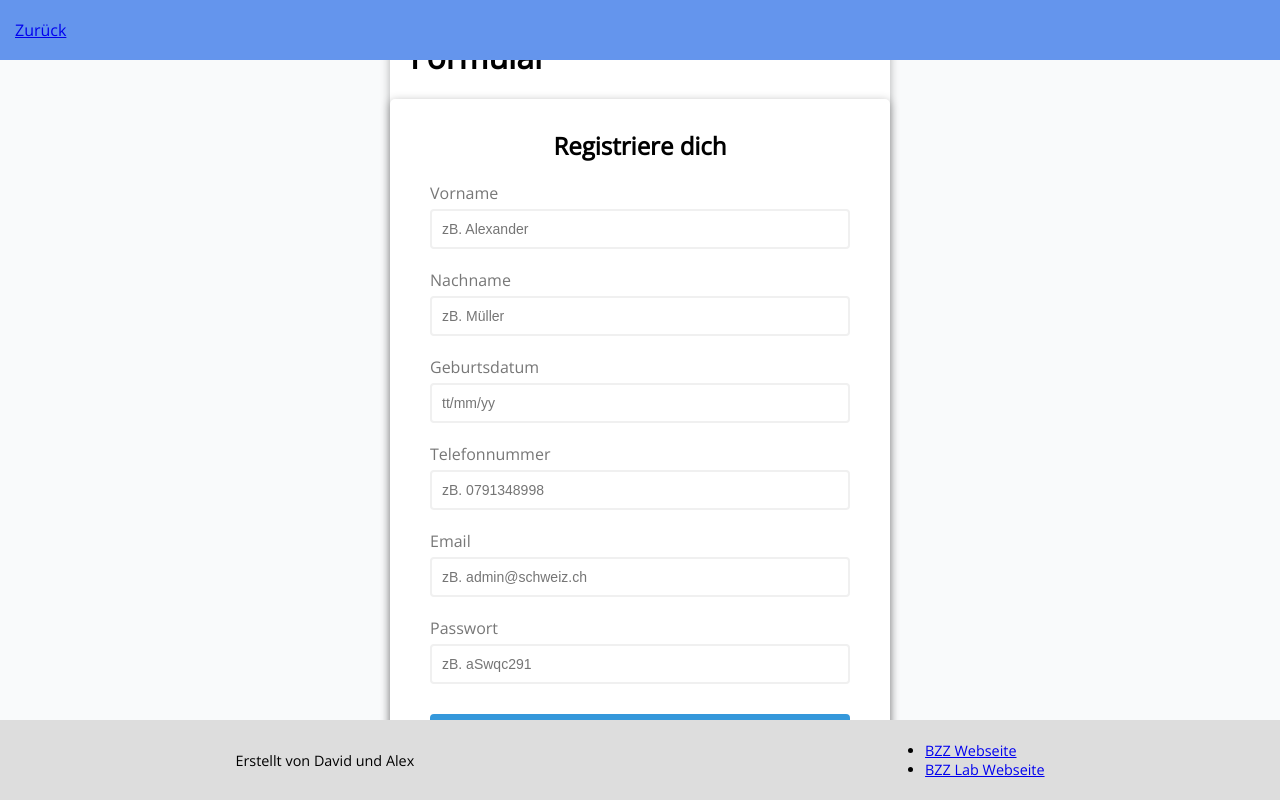
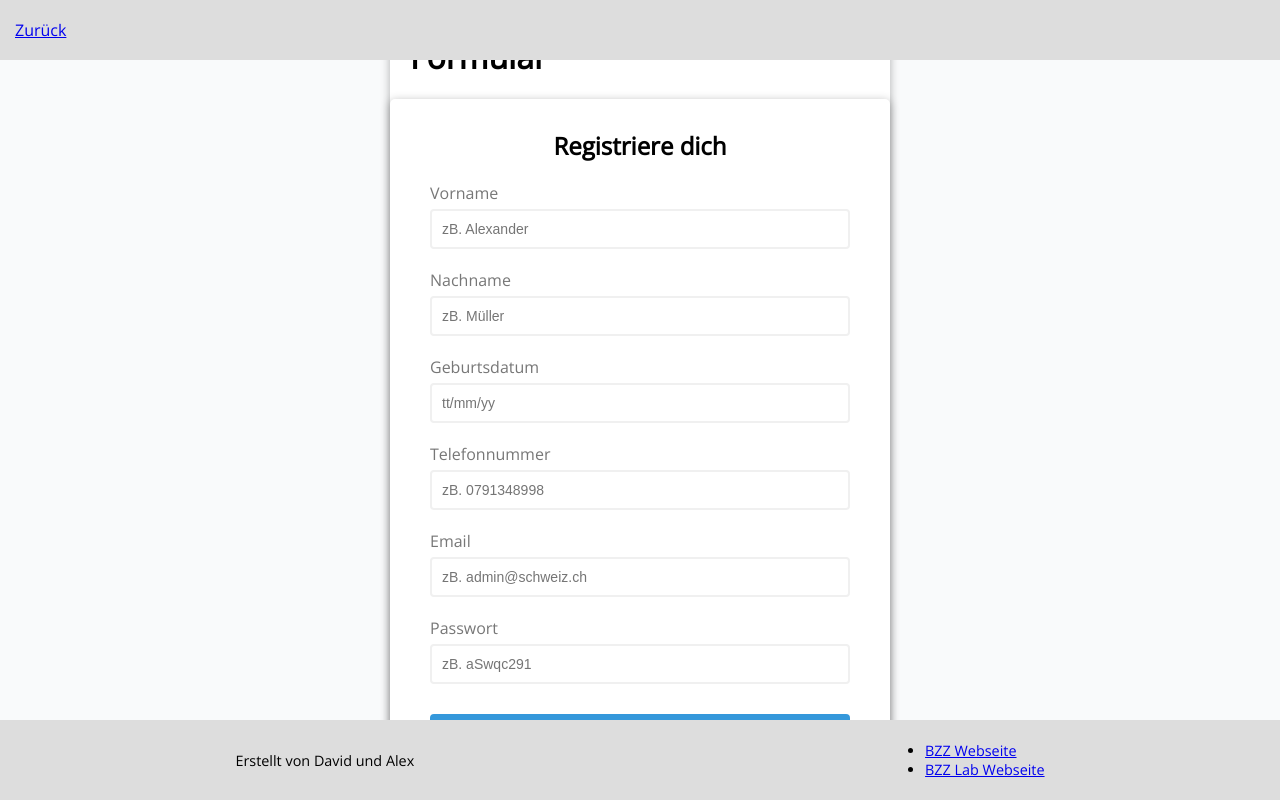
Before and after one commit to ramchijr/Matheseite, a website: page Formular/form.html in a window 1280 px wide. Drawn offline with nearby package versions, Linux system fonts and the light colour scheme.

Commit message:
Hintergrundfarbe beim Header angepasst.

```diff
--- a/Formular/css/forms.css
+++ b/Formular/css/forms.css
@@ -16,7 +16,7 @@ header {
     right: 0;
     left: 0;
     z-index: 1030;
-    background-color: cornflowerblue;
+    background-color: #DDDDDD;
     display: flex;
     align-items: center;
 }
```
